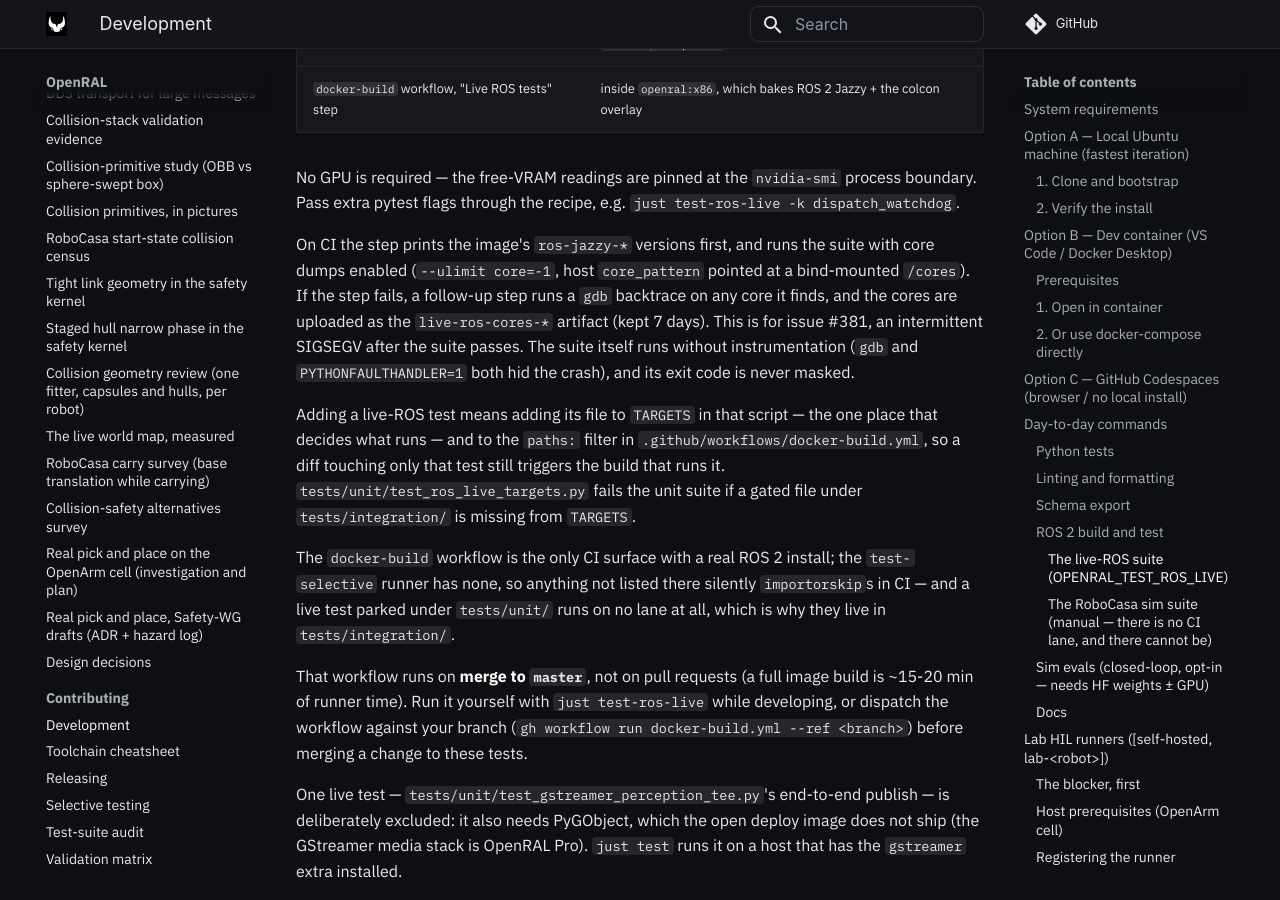
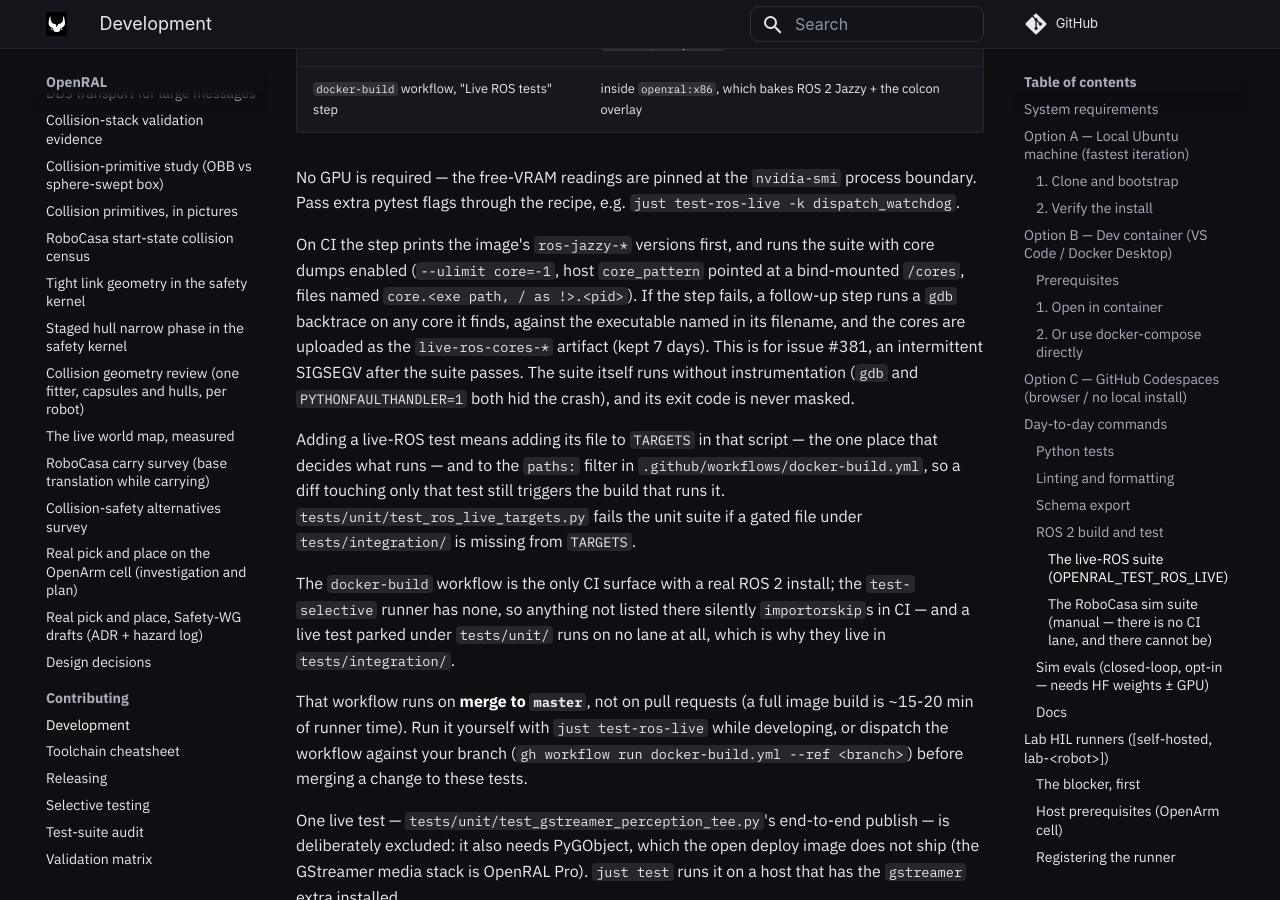
Before and after one commit to OpenRAL/openral, an MkDocs documentation site: the page built from docs/contributing/development.md, in a window 1280 px wide and 900 px high, scrolled down 3946 px. Built offline with MkDocs 1.6.1 and Material for MkDocs 9.7.7, drawn with Linux system fonts in a browser that asks for light colours; comment, search, counter and statistics services are not loaded.

Commit message:
ci(docker-build): per-core gdb executable, readable cores, one test container
- core_pattern now uses %E (the crashing executable's full path, `/` as
  `!`), and the backtrace step recovers each core's binary from its
  filename inside the same image. Only a python core whose path does not
  resolve falls back to the venv python; anything else is read core-only
  instead of against the wrong binary.
- The kernel writes cores as the in-container root uid with mode 0600;
  a failure-only step now opens the directory (a+rx) and the cores (a+r)
  so the backtrace and the artifact upload can read them.
- The ros-jazzy version listing runs inside the test container instead
  of a separate `docker run`; the suite is exec'd last, so the step's
  exit code is still the suite's.

Refs #381

Co-Authored-By: Claude Opus 5.5 <noreply@anthropic.com>
Claude-Session: https://claude.ai/code/session_01GeJSTfugDgx6nbtJS2PRC4
Signed-off-by: Adrian Llopart <adrianllopart@gmail.com>

```diff
--- a/docs/contributing/development.md
+++ b/docs/contributing/development.md
@@ -166,8 +166,9 @@ process boundary. Pass extra pytest flags through the recipe, e.g.
 
 On CI the step prints the image's `ros-jazzy-*` versions first, and runs the
 suite with core dumps enabled (`--ulimit core=-1`, host `core_pattern` pointed
-at a bind-mounted `/cores`). If the step fails, a follow-up step runs a `gdb`
-backtrace on any core it finds, and the cores are uploaded as the
+at a bind-mounted `/cores`, files named `core.<exe path, / as !>.<pid>`). If
+the step fails, a follow-up step runs a `gdb` backtrace on any core it finds,
+against the executable named in its filename, and the cores are uploaded as the
 `live-ros-cores-*` artifact (kept 7 days). This is for issue #381, an
 intermittent SIGSEGV after the suite passes. The suite itself runs without
 instrumentation (`gdb` and `PYTHONFAULTHANDLER=1` both hid the crash), and its
```
Also changed, not shown: 1 other file.
